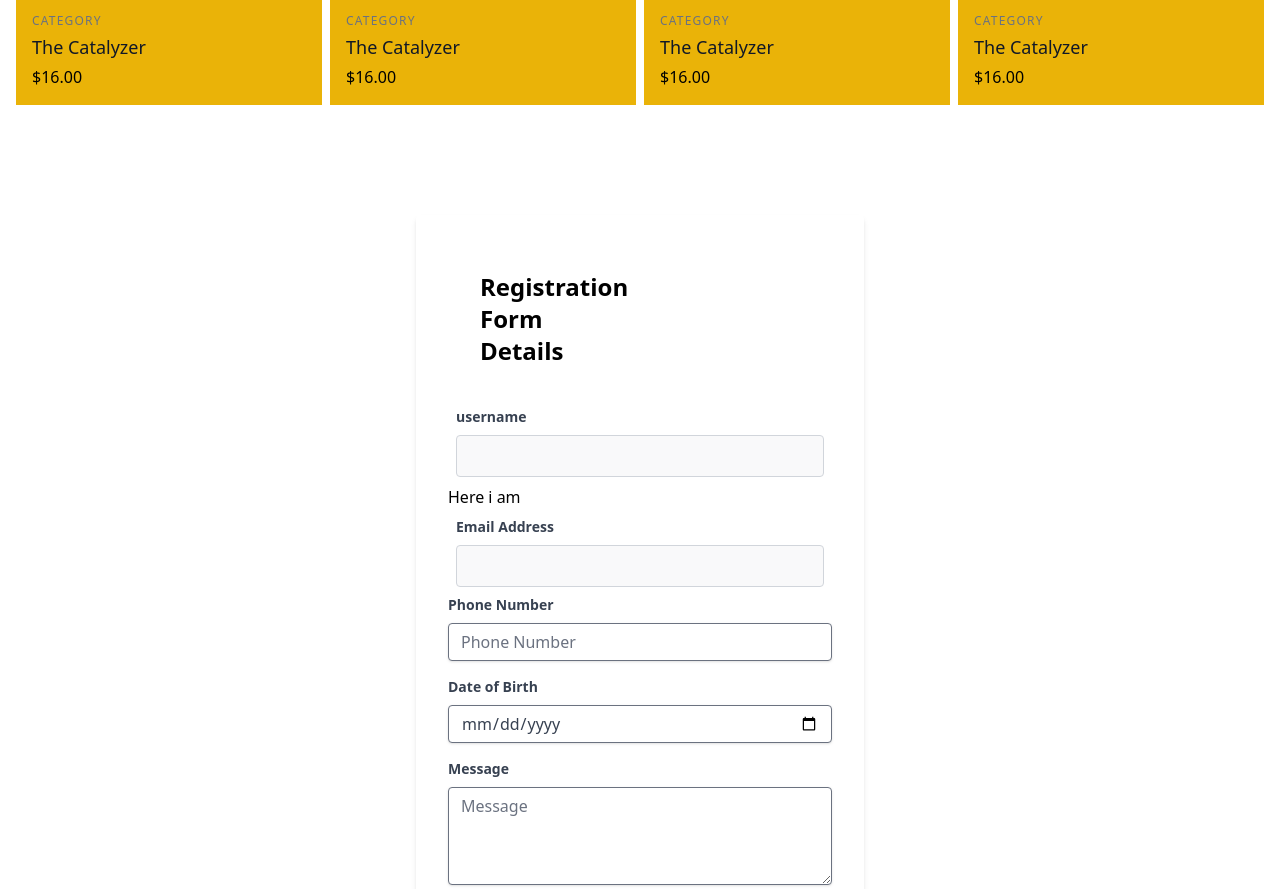
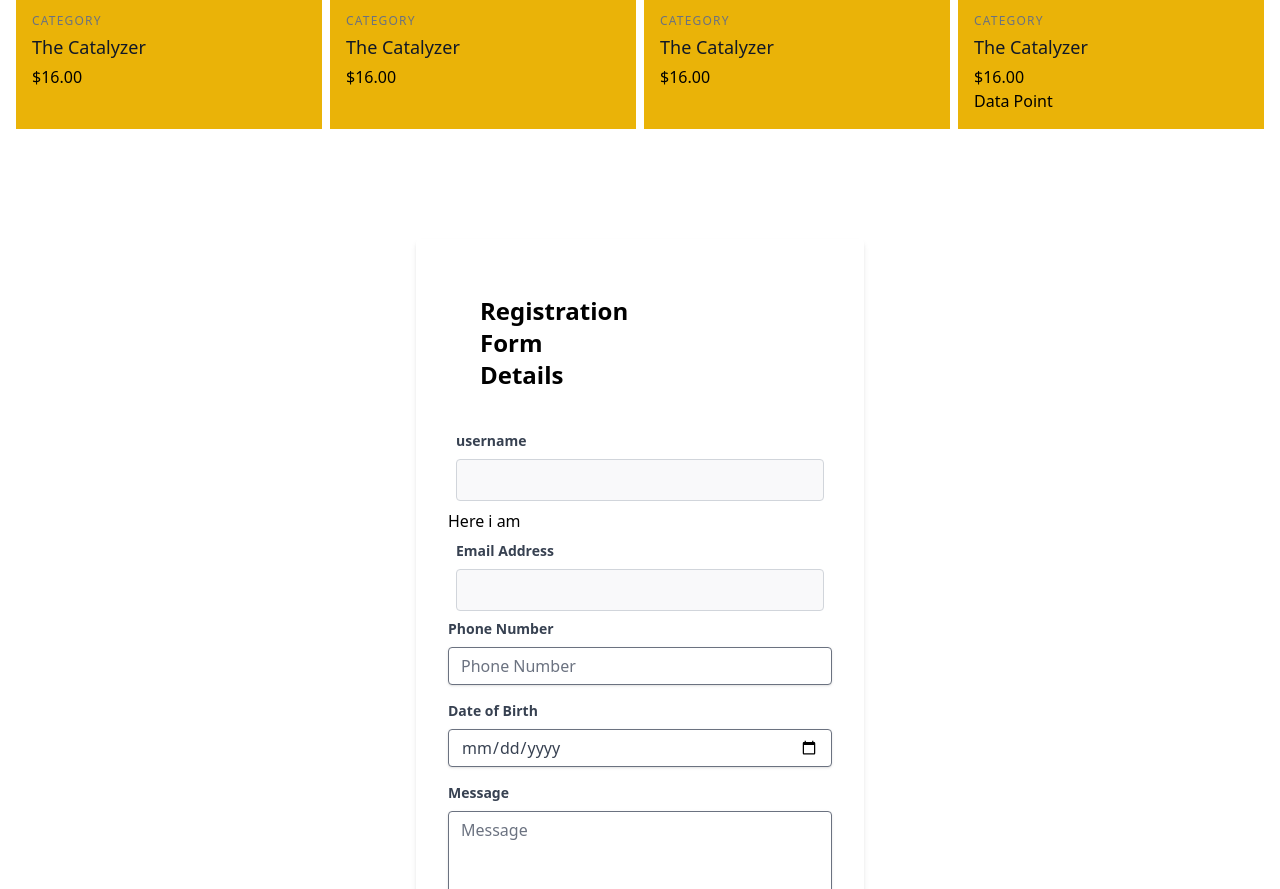
Before and after one commit to shrosestack/Project1, a plain HTML site: page index.html in a window 1280 px wide. Shown: the part 999-1888 px from the top of the page. Drawn offline with nearby package versions, Linux system fonts and the light colour scheme.

Commit message:
changes1

```diff
--- a/index.html
+++ b/index.html
@@ -103,6 +103,7 @@
               <h3 class="text-gray-500 text-xs tracking-widest title-font mb-1">CATEGORY</h3>
               <h2 class="text-gray-900 title-font text-lg font-medium">The Catalyzer</h2>
               <p class="mt-1">$16.00</p>
+              <p>Data Point</p>
             </div>
           </div>
         </div>
```
